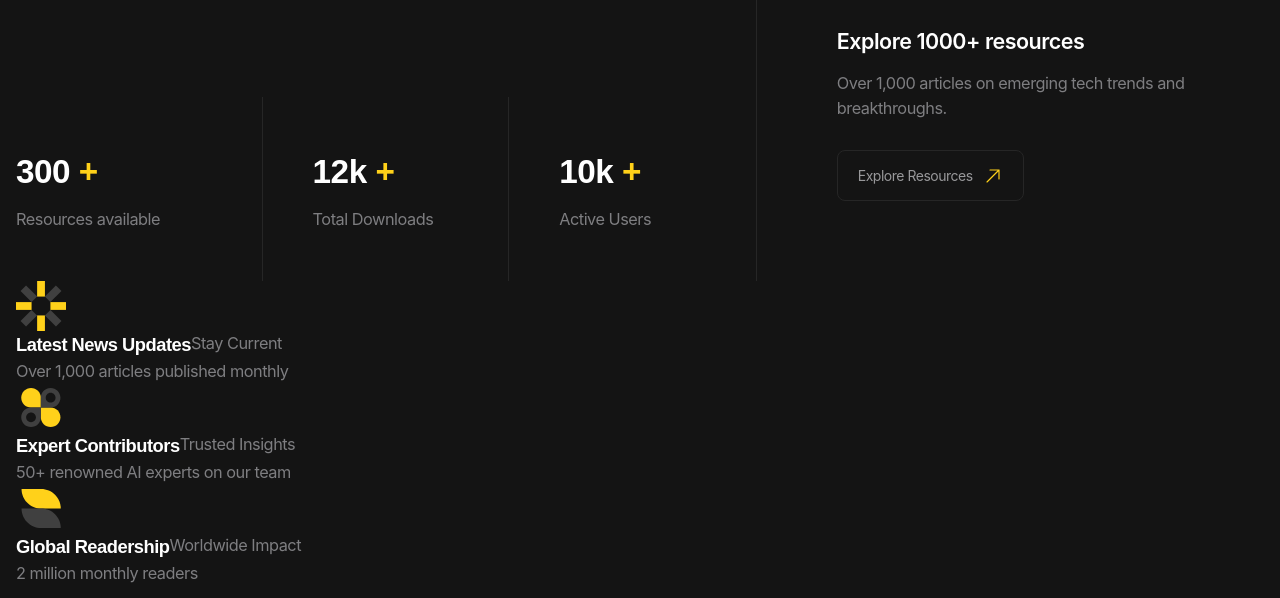
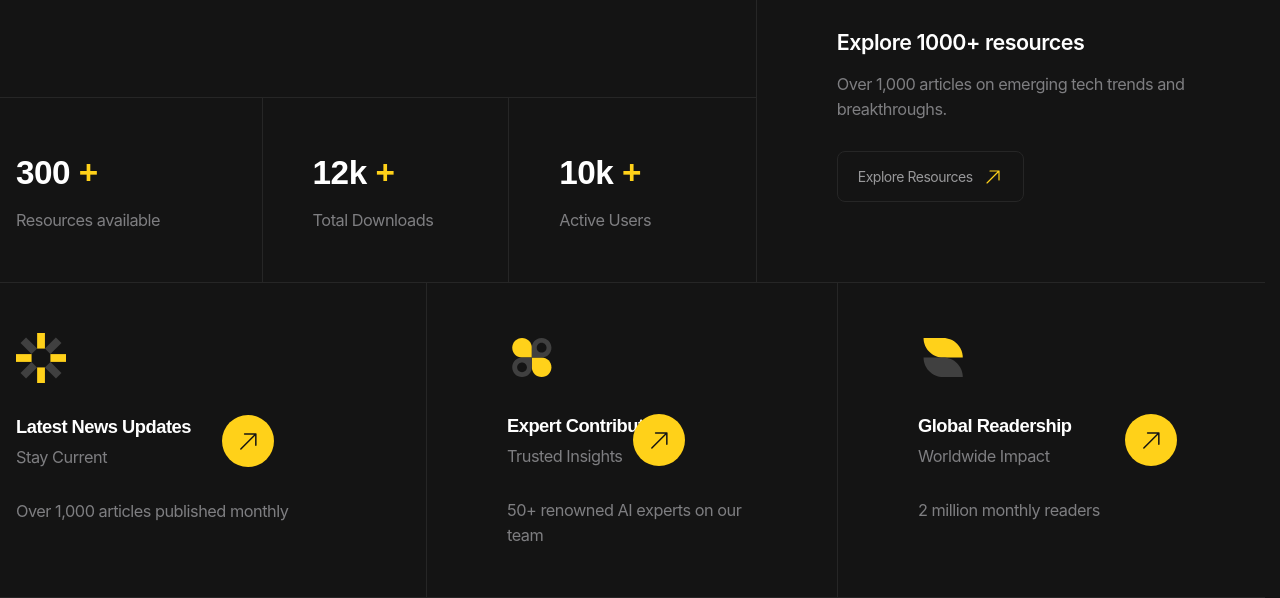
Before and after one commit to EvgMarty/future-tech, a plain HTML site: page index.html in a window 1280 px wide. Shown: the part 442-1040 px from the top of the page. Drawn offline with Linux system fonts and the light colour scheme.

Commit message:
advantage-card styling

```diff
--- a/index.html
+++ b/index.html
@@ -108,7 +108,9 @@
               </p>
             </div>
           </div>
-          <div class="hero__metrics metrics">
+          <div
+            class="hero__metrics metrics full-vw-line full-vw-line--top full-vw-line--left"
+          >
             <dl class="metrics__list">
               <div class="metrics__item">
                 <dt class="metrics__key">Resources available</dt>
--- a/styles/_utils.scss
+++ b/styles/_utils.scss
@@ -21,3 +21,43 @@
     display: none !important;
   }
 }
+
+.full-vw-line {
+  position: relative;
+
+  &::before,
+  &::after {
+    position: absolute;
+    width: calc((100vw + var(--container-width)) / 2);
+    height: rem(1);
+    background: var(--color-dark-15);
+  }
+
+  &--top {
+    &::before {
+      content: '';
+      bottom: 100%;
+    }
+  }
+
+  &--bottom {
+    &::after {
+      content: '';
+      top: 100%;
+    }
+  }
+
+  &--left {
+    &::before,
+    &::after {
+      right: 100%;
+    }
+  }
+
+  &--right {
+    &::before,
+    &::after {
+      left: 100%;
+    }
+  }
+}
--- a/styles/blocks/_advantage-card.scss
+++ b/styles/blocks/_advantage-card.scss
@@ -1 +1,32 @@
 @use '../helpers' as *;
+
+.advantage-card {
+  display: grid;
+  row-gap: rem(30);
+
+  &__link {
+    --circleSize: #{rem(52)};
+    --circleMarginLeft: #{rem(20)};
+
+    position: relative;
+    display: grid;
+    row-gap: rem(4);
+    margin-right: calc(var(--circleSize) + var(--circleMarginLeft));
+
+    &::after {
+      @include square(var(--circleSize));
+      @include abs-y;
+
+      content: '';
+      right: 0;
+      background: url(../../icons/arrow-right-top__black.svg) center no-repeat
+        var(--color-accent);
+      border-radius: 50%;
+    }
+  }
+
+  &__details {
+    @include fluid-text(20, 14);
+    font-family: var(--font-family-accent);
+  }
+}
--- a/styles/blocks/_hero.scss
+++ b/styles/blocks/_hero.scss
@@ -37,6 +37,8 @@
 
   &__metrics {
     grid-area: metrics;
+
+    border-top: var(--border);
   }
 
   &__resources-preview {
@@ -48,4 +50,28 @@
 
     background: url(../../images/resources-preview/bg.png) 0 0 / cover no-repeat;
   }
+
+  &__advantages {
+    border-block: var(--border);
+
+    &-list {
+      display: grid;
+      grid-template-columns: repeat(3, 1fr);
+    }
+
+    &-item {
+      --padingX: #{rem(80)};
+
+      padding-block: rem(50);
+
+      &:not(:first-child) {
+        padding-left: var(--padingX);
+      }
+
+      &:not(:last-child) {
+        padding-right: var(--padingX);
+        border-right: var(--border);
+      }
+    }
+  }
 }
--- a/styles/helpers/_mixins.scss
+++ b/styles/helpers/_mixins.scss
@@ -37,6 +37,20 @@
   translate: -50% -50%;
 }
 
+// абсолют центр по горизонтале
+@mixin abs-x {
+  position: absolute;
+  left: 50%;
+  translate: -50%;
+}
+
+// абсолют центр по вертикале
+@mixin abs-y {
+  position: absolute;
+  top: 50%;
+  translate: 0 -50%;
+}
+
 // просто квадрат )
 @mixin square($size) {
   width: $size;
```
Also changed, not shown: icons/arrow-right-top__black.svg (added), styles/main.css, 1 other file.
